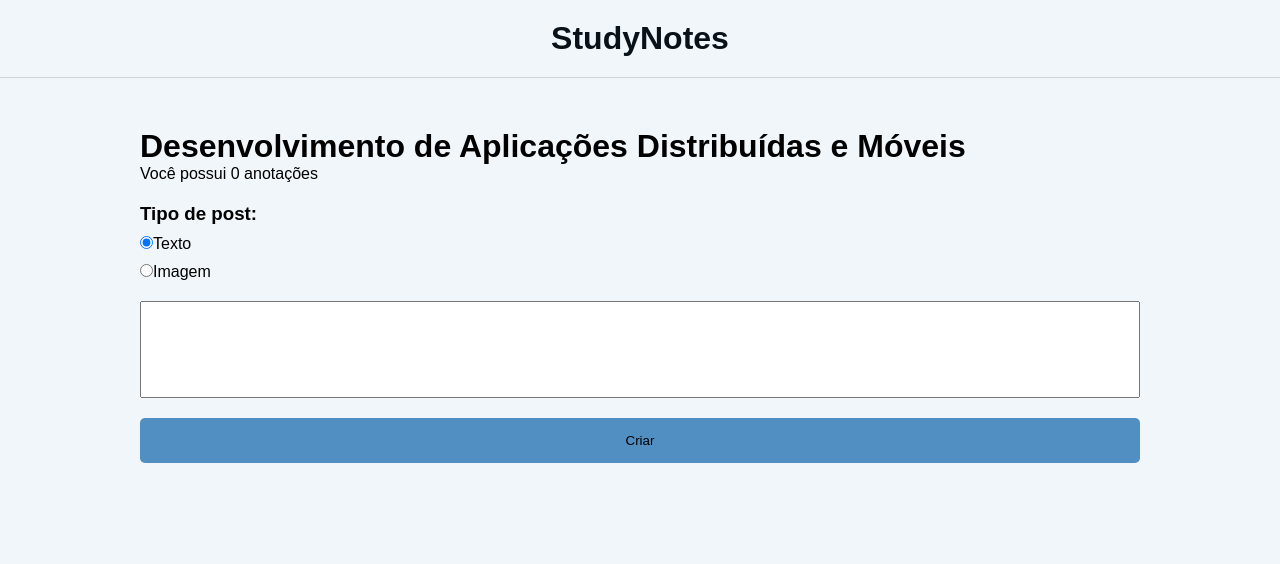
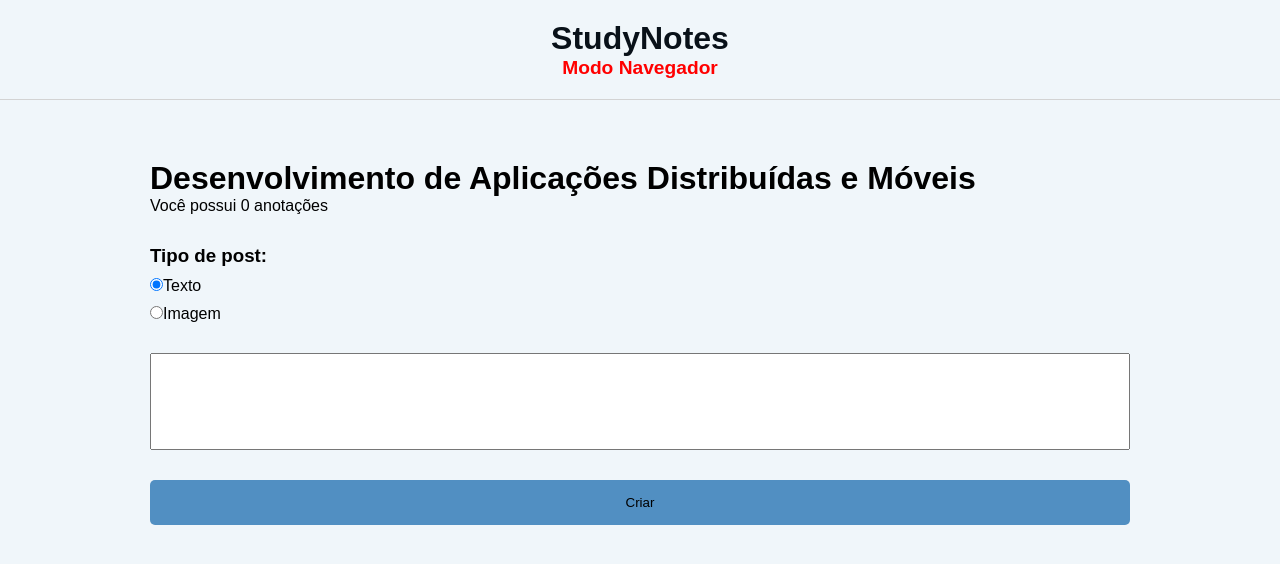
Before and after one commit to christiansenagomes/christiansenagomes.github.io, a React (Vite) app: page /subject/0 in a window 1280 px wide. Shown: the top 564 px of the page. Built offline with nearby package versions, Linux system fonts and the light colour scheme.

Commit message:
Adicionado Status Modo App ou Web

```diff
--- a/src/components/Header.tsx
+++ b/src/components/Header.tsx
@@ -1,9 +1,30 @@
 import { NavLink } from "react-router"
 
 export default function Header() {
+    const isInStandaloneMode = () =>
+      (window.matchMedia('(display-mode: standalone)').matches)  || document.referrer.includes('android-app://');
+
     return (
         <div style={{borderBottom: "solid 1px lightgray", padding: '20px', textAlign: 'center'}}>
             <NavLink to="/" style={{color: "#091119", textDecoration: "none"}}><h1>StudyNotes</h1></NavLink>
+            {isInStandaloneMode() ?
+            <p style={{color: "green", fontWeight: "bold", fontSize: "larger"}}>Modo App</p> :
+            // <button style={
+            // {
+            //     backgroundColor: "green",
+            //     color: "white",
+            //     fontWeight: "bold",
+            //     padding: "10px",
+            //     border: "none",
+            //     borderRadius: "5px",
+            //     cursor: "pointer"
+            // }
+            // onClick={() }
+            // >
+            //     Instalar App
+            // </button>
+            <p style={{color: "red", fontWeight: "bold", fontSize: "larger"}}>Modo Navegador</p>
+            }
         </div>
     );
 }
--- a/src/pages/Subject/Subject.module.css
+++ b/src/pages/Subject/Subject.module.css
@@ -1,6 +1,7 @@
 .inputDiv {
     display: flex;
     flex-direction: column;
+    margin: 10px;
     margin-top: 20px;
     gap: 10px;
 }
@@ -20,6 +21,7 @@
     background-color: #518fc2;
     border: none;
     border-radius: 5px;
+    margin: 10px;
     margin-top: 20px;
 }
 
@@ -27,5 +29,6 @@
     display: flex;
     flex-direction: column;
     gap: 25px;
+    margin: 10px;
     margin-top: 25px;
 }
--- a/src/pages/Subject/index.tsx
+++ b/src/pages/Subject/index.tsx
@@ -75,7 +75,7 @@
 
     return (
         <Container style={{flexDirection: "column"}}>
-            <div>
+            <div style={{margin: "10px"}}>
                 <h1>{subjects[subjectId].name}</h1>
                 <p>Você possui {notes.length} anotações</p>
                 {/* <p>[DEV]Current id: {params.id}</p> */}
@@ -98,7 +98,6 @@
 
             {selectedType == "image" ?
                 <div className={styles.inputDiv}>
-                    {/* <label htmlFor="imageUpload">Inserir anexo:</label> */}
                     <input type="file" accept="image/*" id={styles.imageUpload} onChange={handleImageChange} />
                 </div>
                 :
@@ -121,7 +120,6 @@
                         }
                     />
                 ))}
-                {/* <Post type="text" content="lorem ipsu dolor lorem ipsu dolor lorem ipsu dolor lorem ipsu dolor"/> */}
             </section>
         </Container>
     );
```
